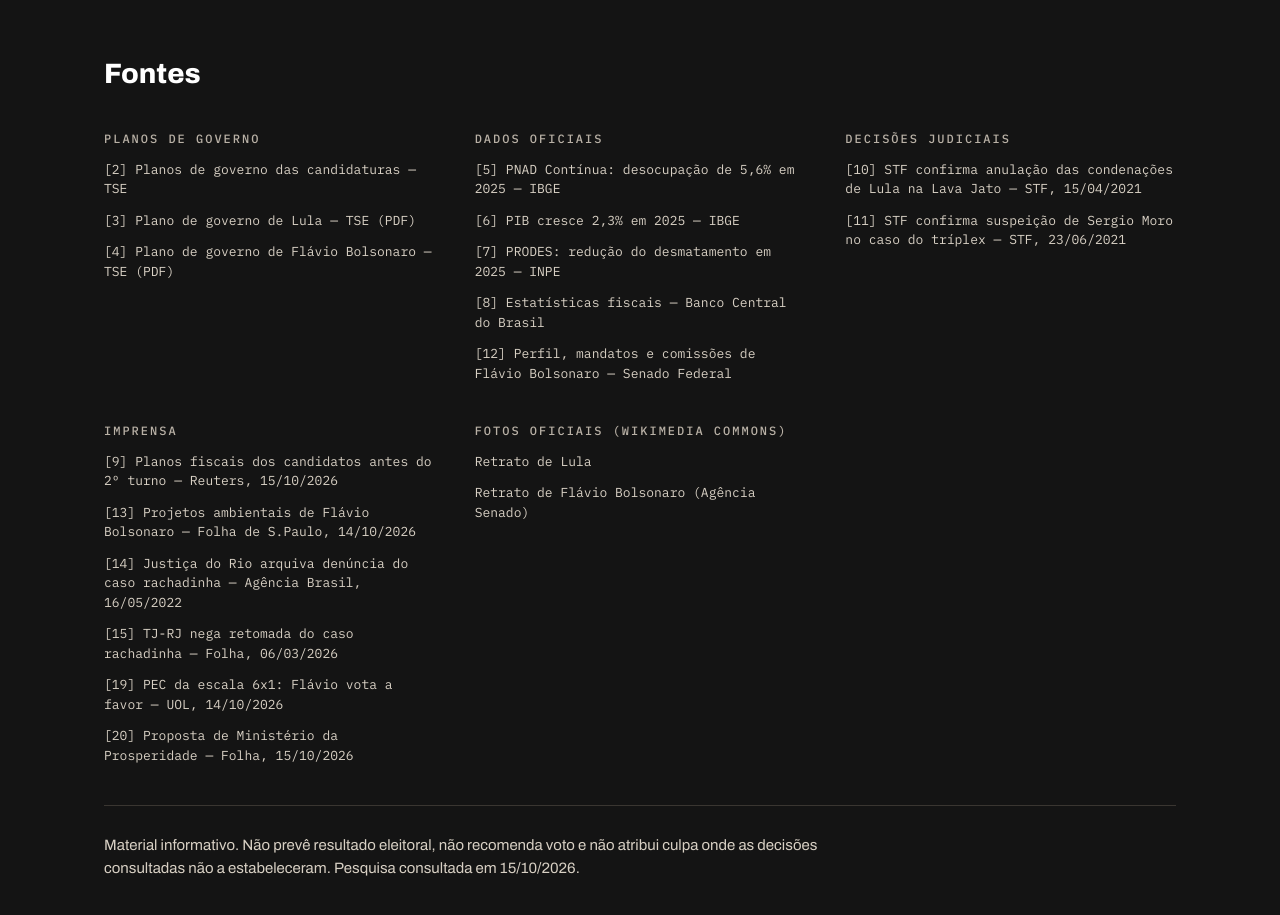
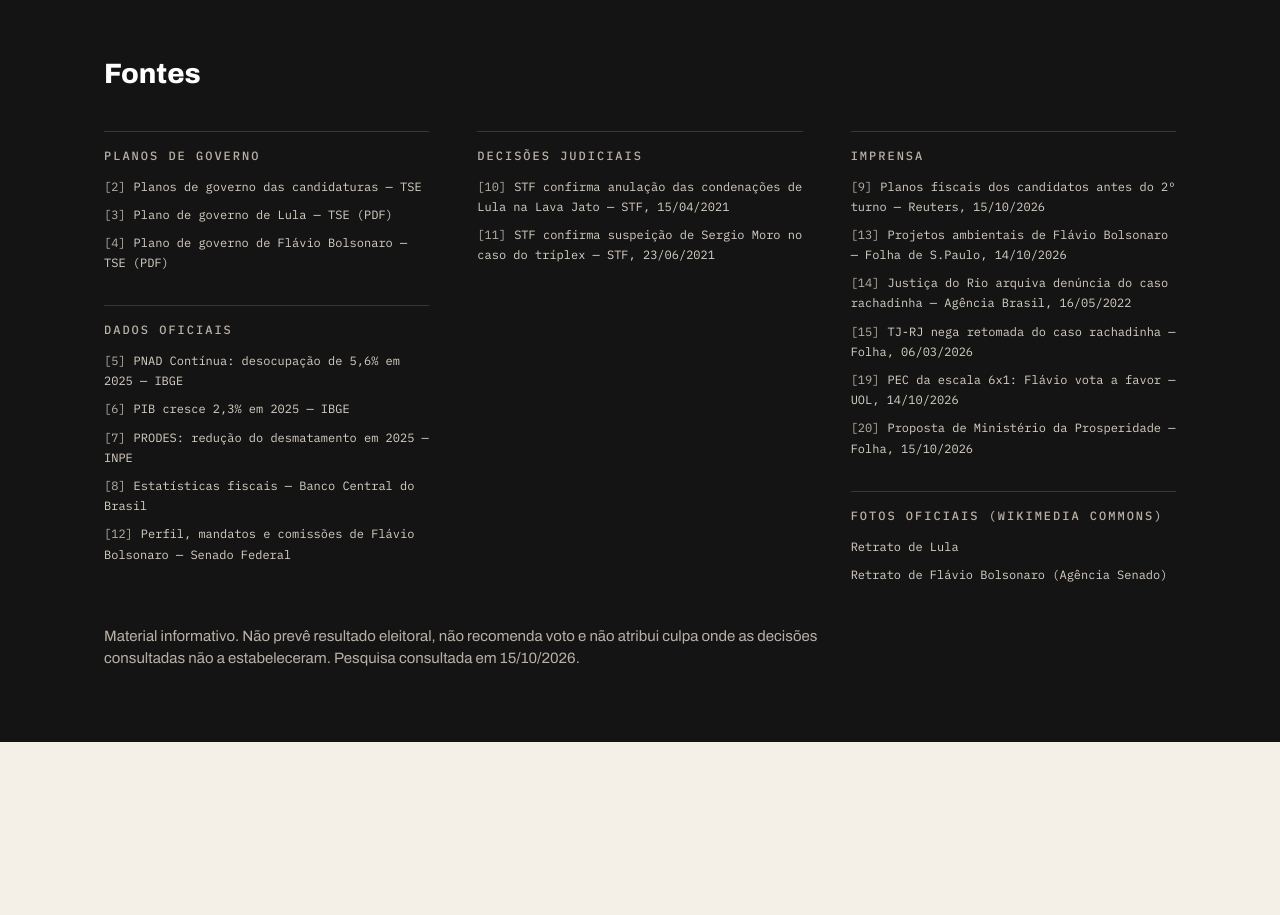
Before and after one commit to dutrathiagodev/landing-page-face-a-face, a Next.js app: page / in a window 1280 px wide. Shown: the part 5680-6595 px from the top of the page. After the commit the page ends 6422 px from the top, so only its background shows below. Built offline with nearby package versions, Linux system fonts and the light colour scheme; no server answers.

Commit message:
fix: deixa o rodapé de fontes mais limpo

```diff
--- a/src/components/layout/footer.tsx
+++ b/src/components/layout/footer.tsx
@@ -1,5 +1,17 @@
 import { Container } from "@/components/ui/container";
 import { footer } from "@/content/footer";
+
+function SourceLabel({ label }: { label: string }) {
+  const match = label.match(/^(\[\d+\])\s*(.*)$/);
+  if (!match) return <>{label}</>;
+
+  return (
+    <>
+      <span className="mr-2 text-muted-dark">{match[1]}</span>
+      {match[2]}
+    </>
+  );
+}
 
 export function Footer() {
   return (
@@ -9,22 +21,25 @@ export function Footer() {
           {footer.title}
         </h2>
 
-        <div className="grid gap-x-10 gap-y-10 md:grid-cols-2 lg:grid-cols-3">
+        <div className="gap-x-12 md:columns-2 lg:columns-3">
           {footer.groups.map((group) => (
-            <section key={group.title} className="flex flex-col gap-3">
-              <h3 className="font-mono text-overline font-medium uppercase leading-[1.4] tracking-[2px] text-muted-dark">
+            <section
+              key={group.title}
+              className="mb-8 break-inside-avoid border-t border-line-dark pt-4"
+            >
+              <h3 className="font-mono text-caption font-medium uppercase leading-[1.4] tracking-[2px] text-muted-dark">
                 {group.title}
               </h3>
-              <ul className="flex flex-col gap-3 font-mono text-mono leading-[1.5] text-text-on-dark">
+              <ul className="mt-3 flex flex-col gap-2 text-caption leading-[1.6] text-text-on-dark">
                 {group.links.map((link) => (
                   <li key={link.label}>
                     <a
                       href={link.href}
                       target="_blank"
                       rel="noopener noreferrer"
-                      className="underline-offset-4 hover:text-white hover:underline"
+                      className="font-mono underline-offset-4 hover:text-white hover:underline"
                     >
-                      {link.label}
+                      <SourceLabel label={link.label} />
                     </a>
                   </li>
                 ))}
@@ -33,11 +48,9 @@ export function Footer() {
           ))}
         </div>
 
-        <div className="border-t border-line-dark pt-7">
-          <p className="max-w-[760px] text-small leading-[1.5] text-text-on-dark">
-            {footer.disclaimer}
-          </p>
-        </div>
+        <p className="max-w-[760px] text-small leading-[1.5] text-muted-dark">
+          {footer.disclaimer}
+        </p>
       </Container>
     </footer>
   );
```
